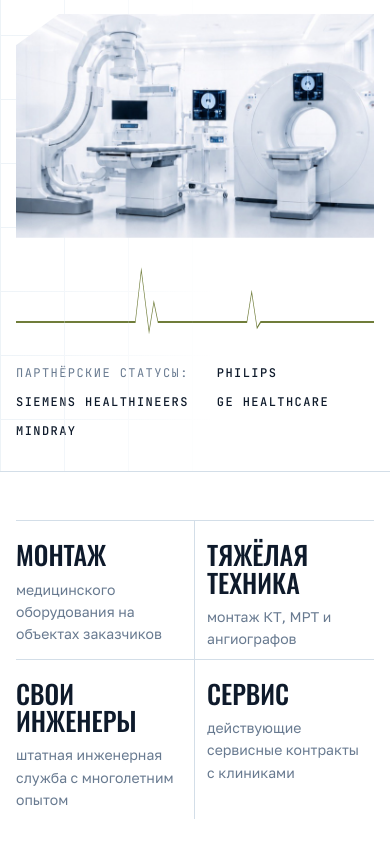
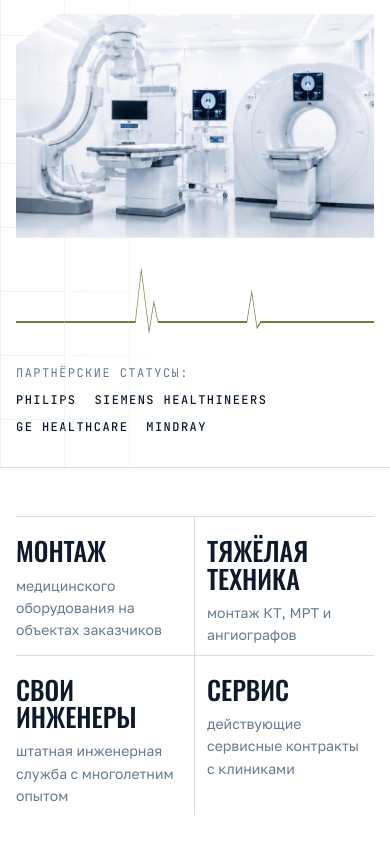
Before and after one commit to evgovorukha-cloud/m-aktiv-site, a plain HTML site: page index.html in a window 390 px wide. Shown: the part 708-1552 px from the top of the page. Drawn offline with Linux system fonts and the light colour scheme.

Commit message:
[agent] update: М-Актив — правки Романа, мобильная строка партнёров, дневник
Co-Authored-By: Claude Opus 5.5 <noreply@anthropic.com>

```diff
--- a/assets/css/style.css
+++ b/assets/css/style.css
@@ -555,3 +555,7 @@ p { margin: 0; }
   .header .wrap { gap: 18px; }
   .nav a { padding: 10px 10px; }
 }
+@media (max-width: 560px) {
+  .trust { gap: 8px 18px; }
+  .trust span { width: 100%; }
+}
```
